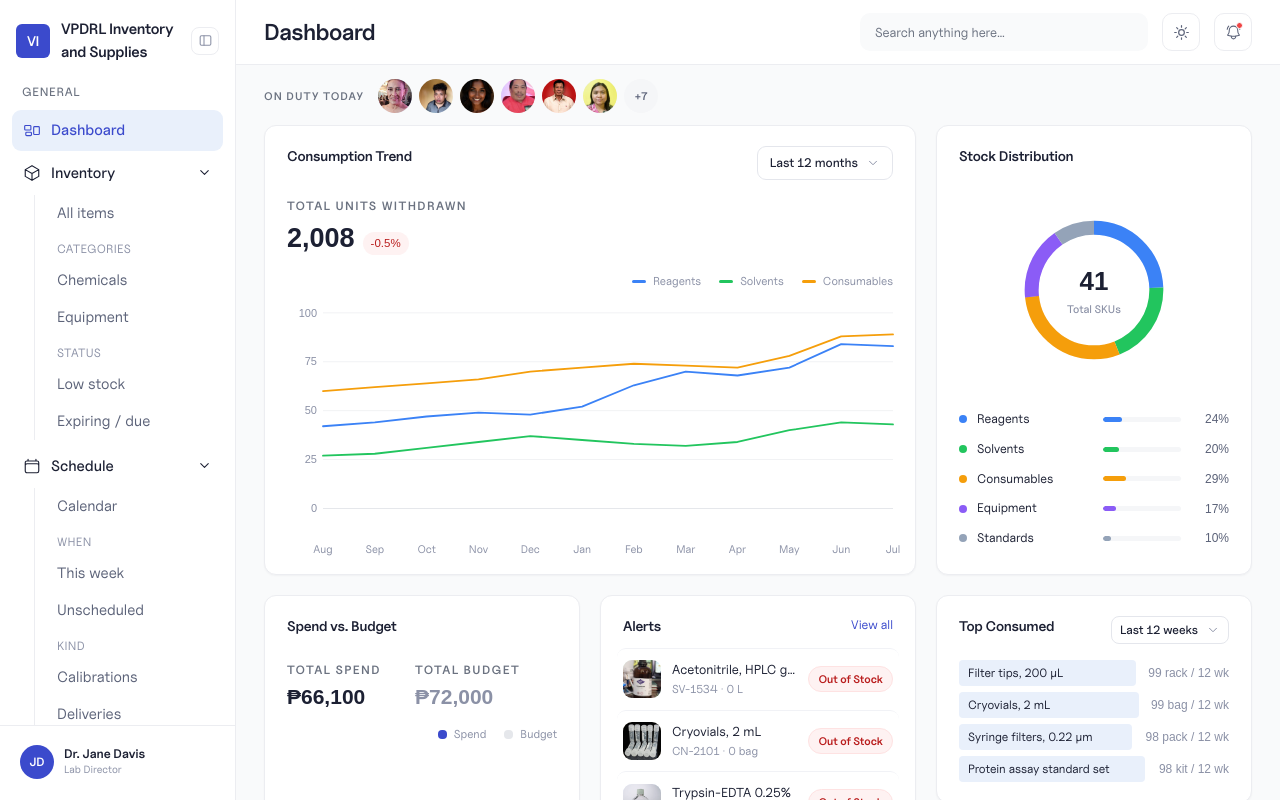
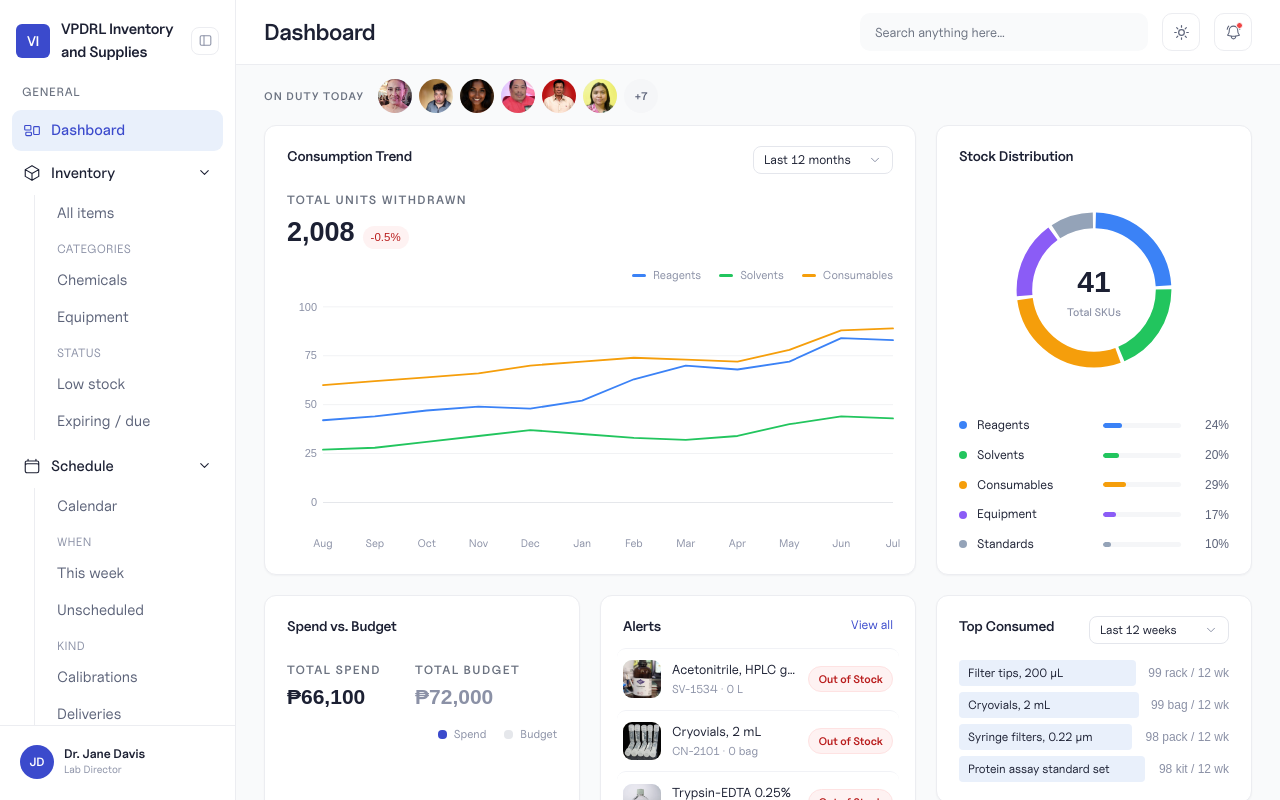
Before and after one commit to dev-jasp/vpdrl-inventory-system, a Next.js app: page / in a window 1280 px wide. Shown: the top 800 px of the page. Built offline with nearby package versions, Linux system fonts and the light colour scheme; a web font is replaced by a local one.

Commit message:
fix: uneven drop down padding and staff read-only profile

```diff
--- a/app/(dashboard)/@modal/(.)staff/[staffId]/page.tsx
+++ b/app/(dashboard)/@modal/(.)staff/[staffId]/page.tsx
@@ -1,30 +1,24 @@
 import { notFound } from "next/navigation";
 
 import { StaffProfileDialog } from "@/components/staff/StaffProfileDialog";
-import type { RawSearchParams } from "@/lib/shared/params";
-import { parseStaffQuery, staffEditHref } from "@/lib/staff/filters";
 import { findStaff } from "@/lib/staff/store";
 
 // `/staff/:staffId` reached from inside the app — the design's profile dialog,
 // laid over the list the row was clicked in.
+//
+// It reads no search params. The list's filters were only ever needed to build
+// an edit link back through them, and the profile no longer offers one; the
+// dialog dismisses with a back navigation, which restores the filtered URL it
+// masked without this route having to know what was in it.
 
 export default async function StaffProfileModal({
   params,
-  searchParams,
 }: {
   params: Promise<{ staffId: string }>;
-  searchParams: Promise<RawSearchParams>;
 }) {
   const { staffId } = await params;
   const person = findStaff(staffId);
   if (!person) notFound();
 
-  const query = parseStaffQuery(await searchParams);
-
-  return (
-    <StaffProfileDialog
-      person={person}
-      editHref={staffEditHref(query, person.id)}
-    />
-  );
+  return <StaffProfileDialog person={person} />;
 }
--- a/app/(dashboard)/staff/[staffId]/page.tsx
+++ b/app/(dashboard)/staff/[staffId]/page.tsx
@@ -2,7 +2,7 @@ import Link from "next/link";
 import { notFound } from "next/navigation";
 
 import { StaffProfile } from "@/components/staff/StaffProfile";
-import { parseStaffQuery, staffEditHref, staffPath } from "@/lib/staff/filters";
+import { parseStaffQuery, staffPath } from "@/lib/staff/filters";
 import { findStaff } from "@/lib/staff/store";
 
 // A staff profile, as a page. The design draws it only as a dialog over the
@@ -23,7 +23,6 @@ export default async function StaffProfilePage({
     <div className="mx-auto w-full max-w-[480px] rounded-[18px] border border-border bg-surface pt-[22px] shadow-[var(--shadow-1)]">
       <StaffProfile
         person={person}
-        editHref={staffEditHref(query, person.id)}
         close={
           <Link
             href={staffPath("/staff", query)}
--- a/components/dashboard/ConsumptionTrend.tsx
+++ b/components/dashboard/ConsumptionTrend.tsx
@@ -60,10 +60,10 @@ export function ConsumptionTrend() {
             onClick={() => setMenuOpen((open) => !open)}
             aria-expanded={menuOpen}
             aria-controls={menuOpen ? menuId : undefined}
-            className="flex h-[34px] items-center gap-2 rounded-[9px] border border-border-strong bg-surface px-3 text-[12.5px] font-medium text-text outline-none"
+            className="flex h-7 w-35 items-center justify-between gap-2 truncate rounded-lg border border-border-strong bg-surface px-2.5 text-[12.5px] font-normal text-text outline-none"
           >
             Last {months} months
-            <Icon name="chevron" className="size-3.5 text-text-3" />
+            <Icon name="chevron" className="size-3.5 flex-none text-text-3" />
           </button>
           {menuOpen ? (
             <>
@@ -74,7 +74,13 @@ export function ConsumptionTrend() {
               />
               <div
                 id={menuId}
-                className="absolute top-10 right-0 z-6 w-[172px] rounded-xl border border-border bg-surface p-1.5 shadow-[var(--shadow-2)]"
+                // Sized and offset off the trigger rather than fixed. At least
+                // as wide as the button, then as wide as its longest row needs
+                // — the trigger truncates a long label, but a menu that wraps
+                // one across two lines is just harder to read. Right-anchored,
+                // so the overspill grows inward. 34px is the button's 28px plus
+                // the 6px gap the shared Select puts under its trigger.
+                className="absolute top-8.5 right-0 z-6 w-max min-w-full rounded-xl border border-border bg-surface p-1.5 shadow-[var(--shadow-2)]"
               >
                 {CONSUMPTION_WINDOWS.map((option) => {
                   const selected = option === months;
@@ -88,7 +94,7 @@ export function ConsumptionTrend() {
                         setMenuOpen(false);
                       }}
                       className={cx(
-                        "flex w-full items-center justify-between gap-2.5 rounded-lg px-2.5 py-[9px] text-[13px] text-text hover:bg-bg",
+                        "flex w-full items-center justify-between gap-2.5 rounded-lg px-2.5 py-[9px] text-[13px] whitespace-nowrap text-text hover:bg-bg",
                         selected ? "font-semibold" : "font-normal",
                       )}
                     >
--- a/components/dashboard/StockDistribution.tsx
+++ b/components/dashboard/StockDistribution.tsx
@@ -9,6 +9,23 @@ import {
 const CIRCUMFERENCE = 364.4;
 
 /**
+ * The break between two segments, in path units — 3 of the 364 the ring runs,
+ * against a 13-unit stroke, so the break is a good deal narrower than the ring
+ * is thick. Enough to separate one category from the next; not so much that the
+ * ring starts reading as five detached arcs. Half of it comes off each end of a
+ * segment, so every arc stays centred on the share it actually represents.
+ */
+const GAP = 3;
+
+/**
+ * The shortest arc still worth drawing. A category smaller than the gap would
+ * otherwise come out at zero length and vanish from the ring entirely while
+ * still holding a row in the legend, which reads as a bug rather than as a
+ * small number.
+ */
+const MIN_ARC = 1.5;
+
+/**
  * How the catalogue splits by category, as a donut with a legend.
  *
  * The design puts a month picker in the header, but its `donutMonth` state
@@ -17,26 +34,30 @@ const CIRCUMFERENCE = 364.4;
  * so it is left out until there is per-month data behind it.
  */
 export function StockDistribution({ items }: { items: TrackedItem[] }) {
-  const arcs = categoryDistribution(items).map((segment) => ({
-    ...segment,
-    dash: `${Math.max(0, (segment.percent / 100) * CIRCUMFERENCE).toFixed(1)} ${CIRCUMFERENCE}`,
-    offset: (-(segment.startPercent / 100) * CIRCUMFERENCE).toFixed(1),
-  }));
+  const arcs = categoryDistribution(items).map((segment) => {
+    const span = (segment.percent / 100) * CIRCUMFERENCE;
+    const start = (segment.startPercent / 100) * CIRCUMFERENCE;
+
+    return {
+      ...segment,
+      dash: `${Math.max(MIN_ARC, span - GAP).toFixed(1)} ${CIRCUMFERENCE}`,
+      offset: (-(start + GAP / 2)).toFixed(1),
+    };
+  });
 
   return (
     <Card>
       <CardTitle>Stock Distribution</CardTitle>
 
-      <div className="relative mx-auto mt-[38px] mb-7 size-[172px]">
+      {/* The box grows, the viewBox doesn't: r, stroke and gap are all in the
+          same 160-unit space, so sizing the box scales the ring and its breaks
+          together and there is one number to change. */}
+      <div className="relative mx-auto mt-7 mb-6 size-48">
         <svg viewBox="0 0 160 160" className="size-full">
-          <circle
-            cx="80"
-            cy="80"
-            r="58"
-            fill="none"
-            stroke="var(--muted)"
-            strokeWidth="13"
-          />
+          {/* No track circle behind the segments. It was a backing for a ring
+              that met itself all the way round; behind gapped arcs it shows
+              through every break as a grey sliver, which reads as a sixth
+              category rather than as a gap. */}
           {arcs.map((arc) => (
             <circle
               key={arc.category}
@@ -54,7 +75,9 @@ export function StockDistribution({ items }: { items: TrackedItem[] }) {
           ))}
         </svg>
         <div className="absolute inset-0 flex flex-col items-center justify-center">
-          <span className="font-mono text-[26px] font-extrabold">
+          {/* The count tracks the hole it sits in: at the design's 26px it
+              looked stranded in the middle of the larger ring. */}
+          <span className="font-mono text-[30px] font-extrabold">
             {items.length}
           </span>
           <span className="text-[11px] font-medium text-text-3">
--- a/components/dashboard/TopConsumed.tsx
+++ b/components/dashboard/TopConsumed.tsx
@@ -35,7 +35,7 @@ export function TopConsumed({ items }: { items: TrackedItem[] }) {
             label: option.label,
           }))}
           align="end"
-          className="ml-auto h-7 rounded-lg px-2 text-xs"
+          className="ml-auto h-7 w-35 rounded-lg px-2.5 text-xs font-normal"
         />
       </div>
 
--- a/components/staff/StaffProfile.tsx
+++ b/components/staff/StaffProfile.tsx
@@ -1,8 +1,5 @@
-import Link from "next/link";
-
 import { StaffDays } from "@/components/staff/StaffDays";
 import { Avatar } from "@/components/ui/Avatar";
-import { primaryButton } from "@/components/ui/buttons";
 import type { Staff } from "@/types/staff";
 import { cx } from "@/utils/cx";
 
@@ -38,14 +35,18 @@ function Section({
  *
  * The body is shared between the dialog and the page it falls through to, so
  * the two dismiss differently and nothing else does.
+ *
+ * Read-only, unlike the design, which pairs Close with an "Edit info" button.
+ * Opening a person is how you look them up — from the list, from a card, from
+ * the dashboard's on-duty faces — and every one of those is a glance rather
+ * than an intent to change anything. Editing is one deliberate step further,
+ * so it lives in the row's ⋯ menu, which is the one place you have to aim at.
  */
 export function StaffProfile({
   person,
-  editHref,
   close,
 }: {
   person: Staff;
-  editHref: string;
   /** The dismiss control, which differs between the page and the dialog. */
   close: React.ReactNode;
 }) {
@@ -90,15 +91,10 @@ export function StaffProfile({
         </p>
       </Section>
 
-      <div className="mt-6 flex w-full gap-2.5">
-        {close}
-        <Link
-          href={editHref}
-          className={cx(primaryButton, "flex-1 justify-center")}
-        >
-          Edit info
-        </Link>
-      </div>
+      {/* Still a row, though it holds one control now: both callers hand their
+          Close a `flex-1`, so it spans the dialog rather than sitting half
+          width with a hole where the edit button used to be. */}
+      <div className="mt-6 flex w-full gap-2.5">{close}</div>
     </div>
   );
 }
--- a/components/staff/StaffProfileDialog.tsx
+++ b/components/staff/StaffProfileDialog.tsx
@@ -11,13 +11,7 @@ import type { Staff } from "@/types/staff";
  * from. Reached through the intercepted route in `app/(dashboard)/@modal`, so
  * dismissing it is a back navigation: the URL it masked goes away with it.
  */
-export function StaffProfileDialog({
-  person,
-  editHref,
-}: {
-  person: Staff;
-  editHref: string;
-}) {
+export function StaffProfileDialog({ person }: { person: Staff }) {
   const router = useRouter();
   const close = () => router.back();
 
@@ -30,7 +24,6 @@ export function StaffProfileDialog({
     >
       <StaffProfile
         person={person}
-        editHref={editHref}
         close={
           <button
             type="button"
```
